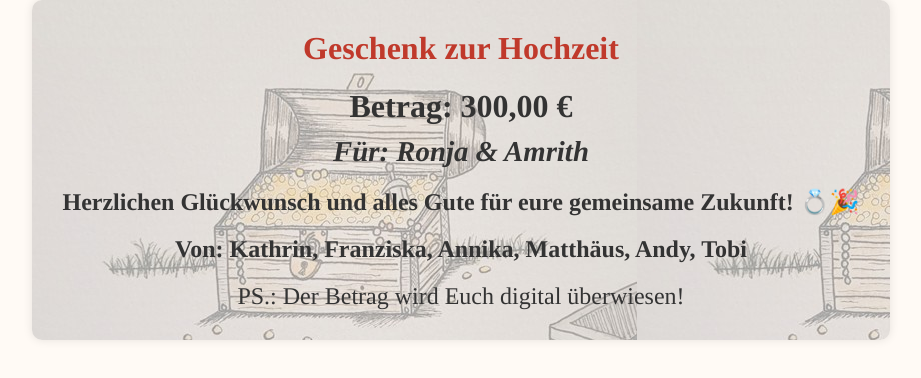
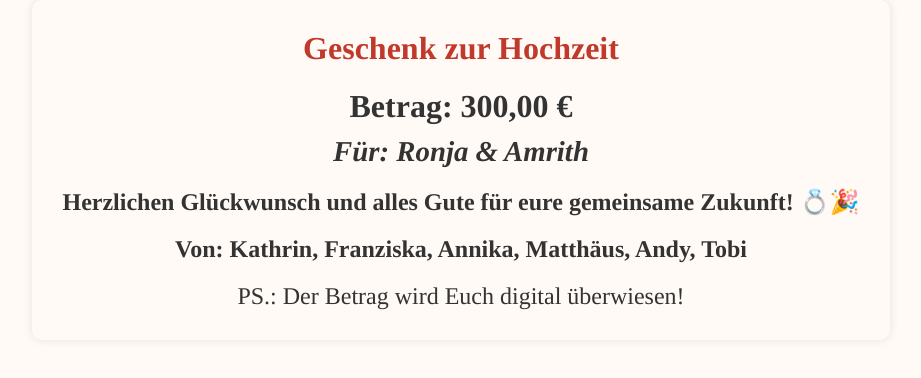
Before and after one commit to TobiM13/Hochzeit_Amrith_Ronja, a plain HTML site: page index.html in a window 1280 px wide. Shown: the whole page, without its empty margins (179-1100 px from the left). Drawn offline with Linux system fonts and the light colour scheme.

Commit message:
Update index.html

```diff
--- a/index.html
+++ b/index.html
@@ -15,7 +15,7 @@
         .card {
             display: inline-block;
             padding: 30px;
-            background-image: url('Schatztruhe.jpg');
+            background-image: src="Schatztruhe.jpg";
             border-radius: 10px;
             box-shadow: 0 0 10px rgba(0,0,0,0.1);
         }
```
